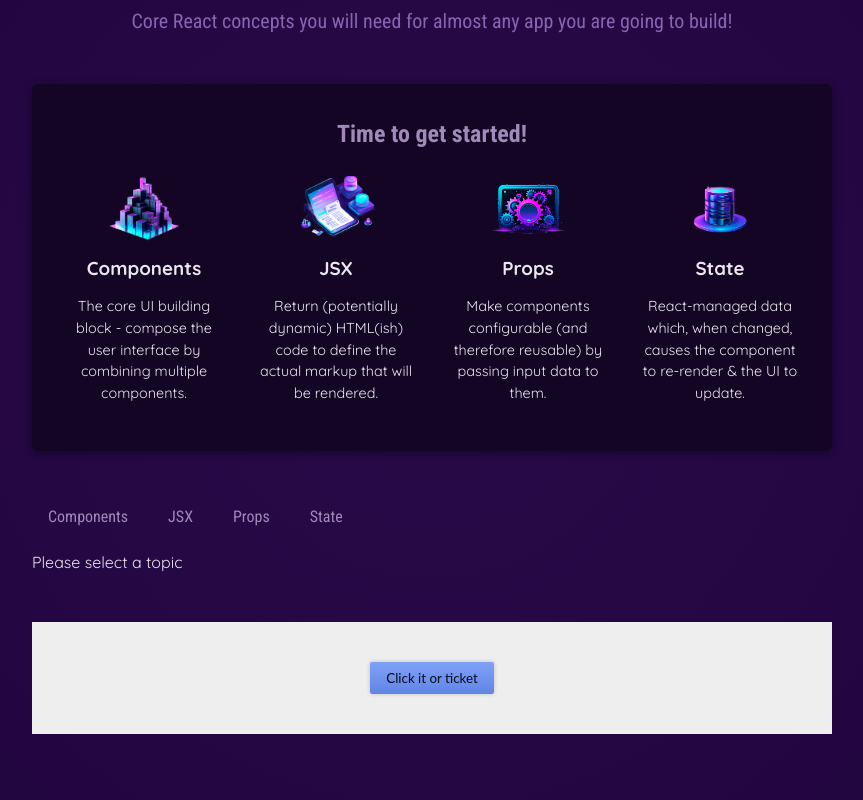
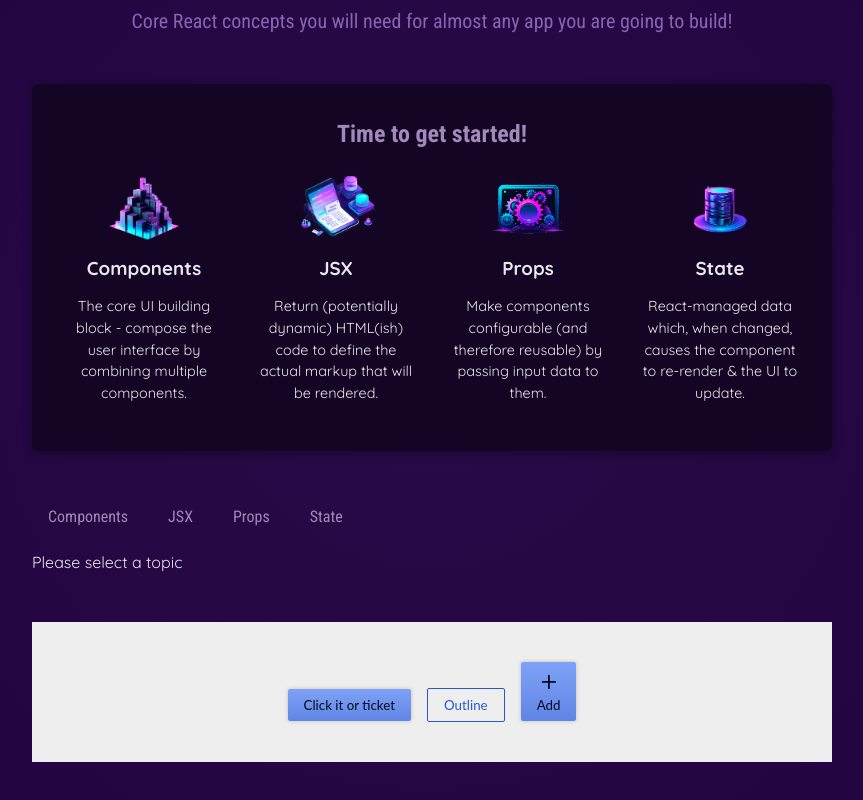
Before and after one commit to amler/first-react-app, a React (Vite) app: page / in a window 1280 px wide. Shown: the part 288-1088 px from the top of the page, without its empty margins (208-1071 px from the left). Built offline with nearby package versions, Linux system fonts and the light colour scheme.

Commit message:
Adds icon conditional

```diff
--- a/src/App.jsx
+++ b/src/App.jsx
@@ -17,6 +17,8 @@ function App() {
           <Button>
             Click it or ticket
           </Button>
+          <Button theme="outline">Outline</Button>
+          <Button Icon={Plus}>Add</Button>
         </div>
       </main>
     </>
--- a/src/components/Button/Button.jsx
+++ b/src/components/Button/Button.jsx
@@ -1,5 +1,20 @@
-export default function Button({children, theme='filled'}) {
+export default function Button({children, theme='filled', Icon, ...props}) {
     let cssClasses = `button ${theme}-button`;
 
-    return <button className={cssClasses}>{children}</button>;
+    if (props.className) {
+        cssClasses += ' ' + props.className;
+    }
+    if (Icon) {
+        cssClasses += ' icon-button';
+      }
+    return (
+        <button className={cssClasses} {...props}>
+              {Icon && (
+                <span className="button-icon">
+                    <Icon />
+                </span>
+            )}
+            <span>{children}</span>
+        </button>
+    );
 }
--- a/src/index.css
+++ b/src/index.css
@@ -174,3 +174,19 @@ main h2 {
   box-shadow: none;
   cursor: not-allowed;
 }
+
+.outline-button {
+  border: 1px solid #2658d6;
+  color: #2658d6;
+}
+
+.outline-button:hover {
+  background: #cbd8fc;
+}
+.text-button {
+  color: #2658d6;
+}
+
+.text-button:hover {
+  background: #cbd8fc;
+}
```
